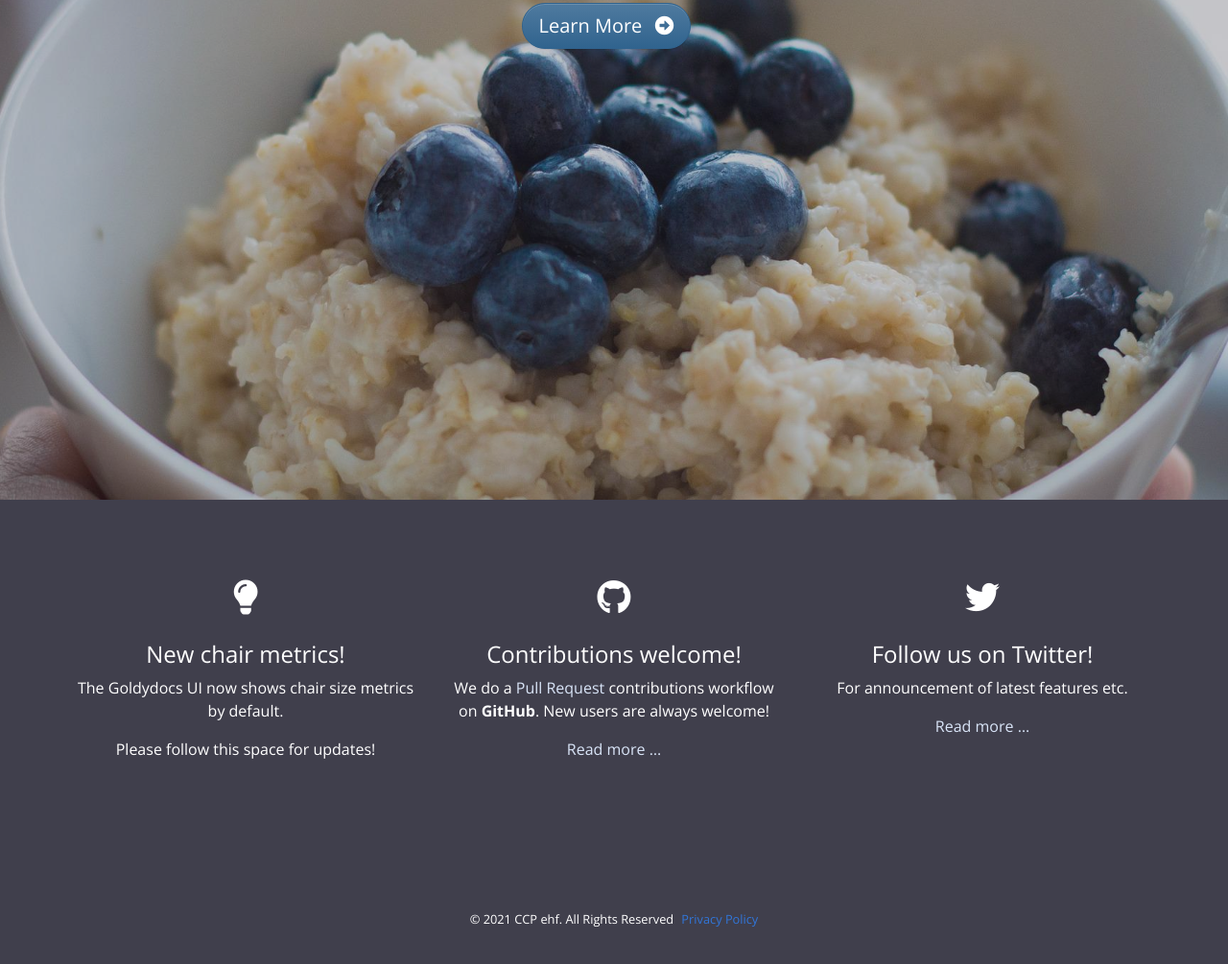
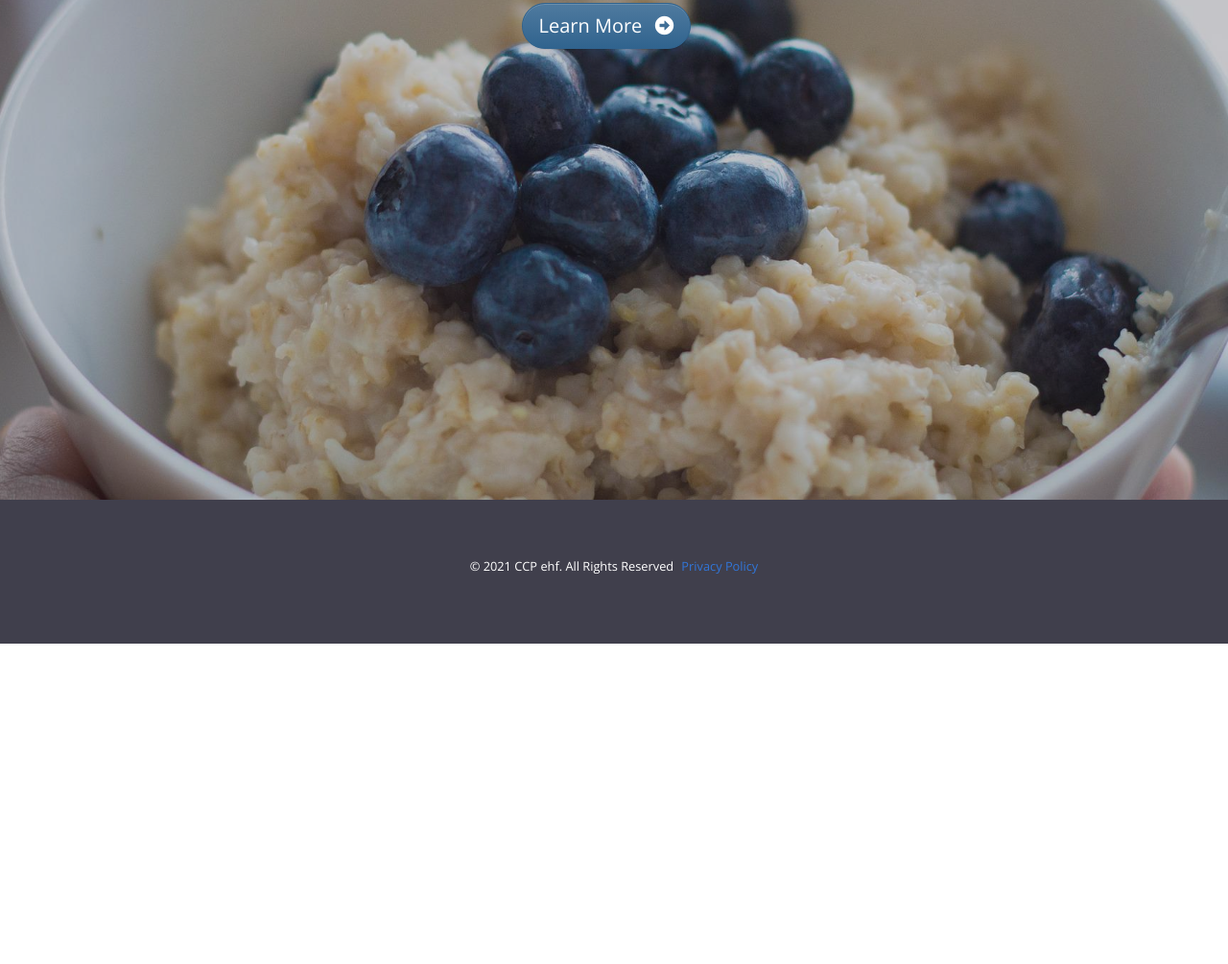
Before and after one commit to berkeleynerd/quasar, a website: page docs/index.html in a window 1280 px wide. Shown: the part 279-1284 px from the top of the page at 96% size. After the commit the page ends 950 px from the top, so only its background shows below. Drawn offline with nearby package versions, Linux system fonts and the light colour scheme; a web font is replaced by a local one.

Commit message:
remove last redundant setion

```diff
--- a/docs/index.html
+++ b/docs/index.html
@@ -217,89 +217,6 @@ if (!doNotTrack) {
 
 
 
-
-
-<a id="td-block-1" class="td-offset-anchor"></a>
-<section class="row td-box td-box--dark td-box--gradient td-box--height-auto">
-	<div class="col">
-		<div class="row ">
-
-
-
-
-<div class="col-lg-4 mb-5 mb-lg-0 text-center ">
-  <div class="mb-4 h1">
-    <i class="fas fa-lightbulb"></i>
-  </div>
-  <h4 class="h3">
-
-      New chair metrics!
-
-  </h4>
-  <p class="mb-0">
-
-      <p>The Goldydocs UI now shows chair size metrics by default.</p>
-<p>Please follow this space for updates!</p>
-
-
-  </p>
-
-</div>
-
-
-
-
-
-<div class="col-lg-4 mb-5 mb-lg-0 text-center ">
-  <div class="mb-4 h1">
-    <i class="fab fa-github"></i>
-  </div>
-  <h4 class="h3">
-
-      Contributions welcome!
-
-  </h4>
-  <p class="mb-0">
-
-      <p>We do a <a href="https://github.com/google/docsy-example/pulls">Pull Request</a> contributions workflow on <strong>GitHub</strong>. New users are always welcome!</p>
-
-
-  </p>
-  <p><a href="https://github.com/google/docsy-example">Read more …</a></p>
-</div>
-
-
-
-
-
-<div class="col-lg-4 mb-5 mb-lg-0 text-center ">
-  <div class="mb-4 h1">
-    <i class="fab fa-twitter"></i>
-  </div>
-  <h4 class="h3">
-
-      Follow us on Twitter!
-
-  </h4>
-  <p class="mb-0">
-
-      <p>For announcement of latest features etc.</p>
-
-
-  </p>
-  <p><a href="https://twitter.com/docsydocs">Read more …</a></p>
-</div>
-
-
-
-
-		</div>
-	</div>
-</section>
-
-
-
-
       </main>
 
 <footer class="bg-dark py-5 row d-print-none">
--- a/docs/sitemap.xml
+++ b/docs/sitemap.xml
@@ -105,7 +105,7 @@
     <lastmod>2021-12-01T12:59:23+00:00</lastmod>
   </url><url>
     <loc>https://slashgeek.org/quasar/</loc>
-    <lastmod>2021-12-01T13:49:38+00:00</lastmod>
+    <lastmod>2021-12-01T13:52:41+00:00</lastmod>
   </url><url>
     <loc>https://slashgeek.org/quasar/search/</loc>
     <lastmod>2021-12-01T12:59:23+00:00</lastmod>
```
Also changed, not shown: content/en/_index.html (+0 -19 lines).
